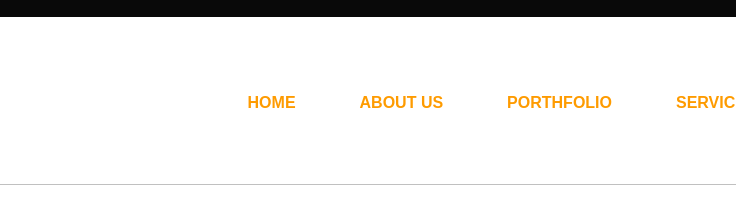
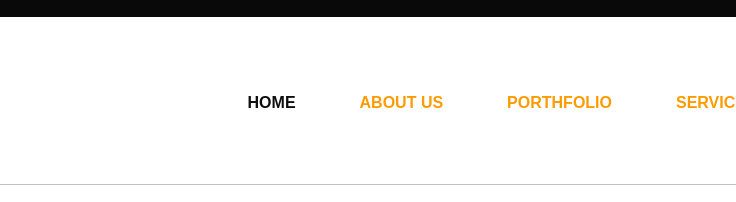
Before and after one commit to sajal-sazzad/CreativeStudio, a plain HTML site: page index.html in a window 1280 px wide. In both pictures the pointer is over the link "HOME". Shown: the top 202 px of the page, 544-1280 px from the left. Drawn offline with Linux system fonts and the light colour scheme.

Commit message:
Update style.css

```diff
--- a/css/style.css
+++ b/css/style.css
@@ -82,6 +82,9 @@
     padding-left: 64px;
 }
 
+.menu_bar a:hover{
+    color: #0F0F0F;
+}
 
 
 .menu_bar a {
```
